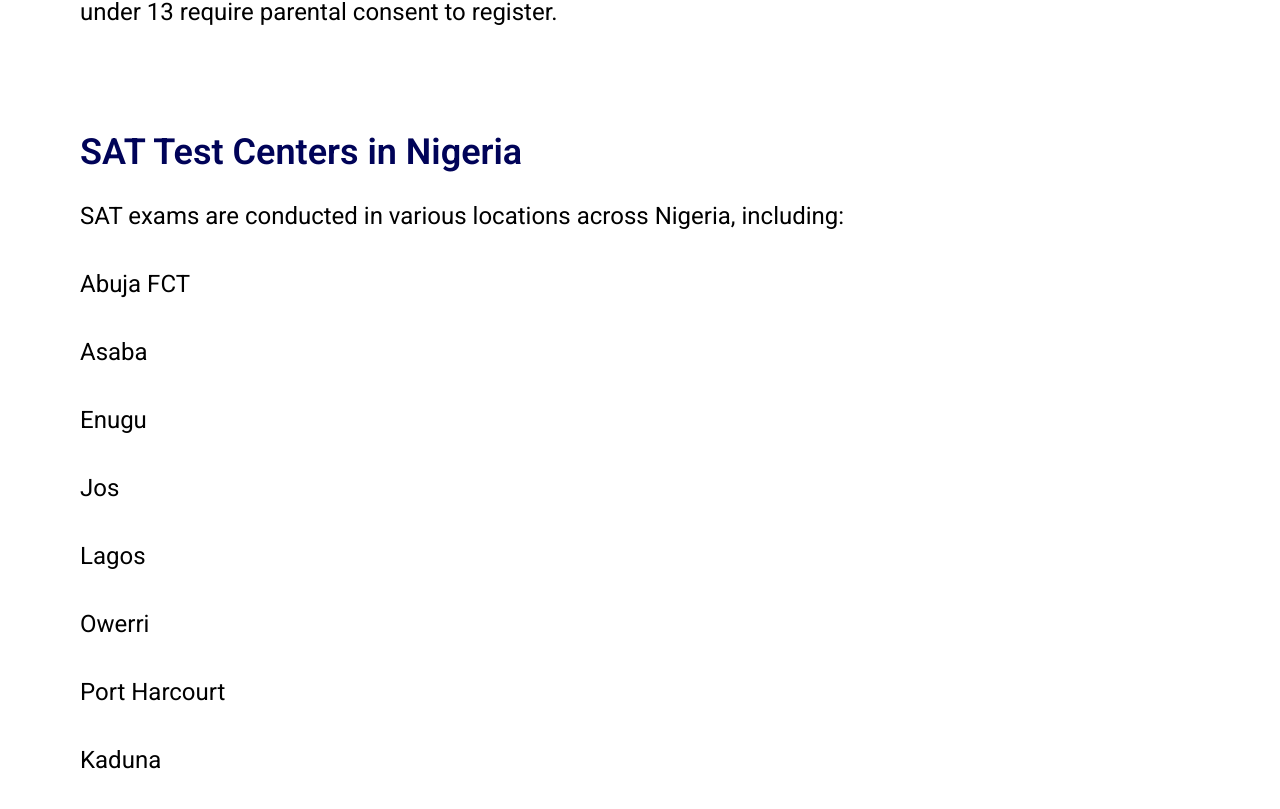
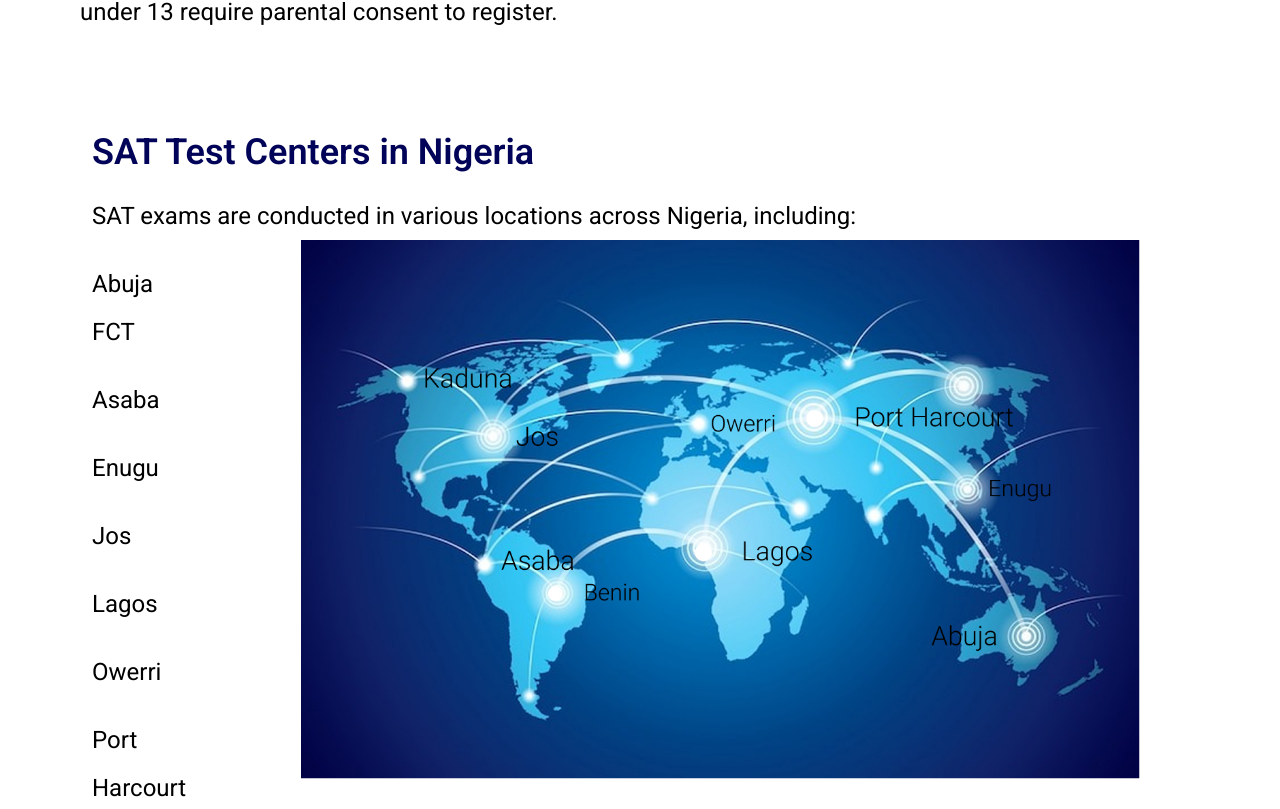
Before and after one commit to myconpeter/pinnacle_web, a React (Vite) app: page /sat-exams in a window 1280 px wide. Shown: the part 3391-4200 px from the top of the page. Built offline with nearby package versions, Linux system fonts and the light colour scheme.

Commit message:
adjusted small image

```diff
--- a/src/pages/SATExams.tsx
+++ b/src/pages/SATExams.tsx
@@ -183,13 +183,15 @@
 					background. However, students under 13 require parental consent to register.
 				</p>
 			</div>
-			<div className='relative w-full px-3 md:px-20 mt-10  md:mt-24 items-center'>
-				<p className='text-2xl md:text-4xl text-darkBlue font-semibold'>
+			<div className='relative w-full md:px-20 mt-10  md:mt-24 items-center md:pb-24'>
+				<p className='text-2xl px-3 md:text-4xl text-darkBlue font-semibold'>
 					SAT Test Centers in Nigeria
 				</p>
-				<p className='text-lg/loose mt-5 md:text-2xl/loose '>
+				<p className='text-lg/loose px-3 mt-5 md:text-2xl/loose '>
 					SAT exams are conducted in various locations across Nigeria, including:
 				</p>
+				<div className='md:flex'>
+					<div className='px-3'>
 						<p className='text-lg/loose mt-5 md:text-2xl/loose '>Abuja FCT</p>
 						<p className='text-lg/loose mt-5 md:text-2xl/loose '>Asaba</p>
 						<p className='text-lg/loose mt-5 md:text-2xl/loose '>Enugu</p>
@@ -201,12 +203,14 @@
 						<p className='text-lg/loose mt-5 md:text-2xl/loose '>Benin</p>
 					</div>
 
-			<div className={` relative w-full md:px-20  mt-16 md:mt-24 items-center md:pb-24  `}>
+					<div className={` relative md:px-20  mt-16 md:mt-0   items-center   `}>
 						<img
 							src={WorldMap}
 							alt='Demo'
-					className='md:rounded-xl md:ml-5 md:h-[500px] md:w-full'
+							className='md:ml-5'
 						/>
+					</div>
+				</div>
 			</div>
 
 			<div className={` absolute z-20 top w-full md:px-24  mt-8 md:-mt-14  items-center `}>
```
Lines whose indentation alone changed are shown as unchanged.
